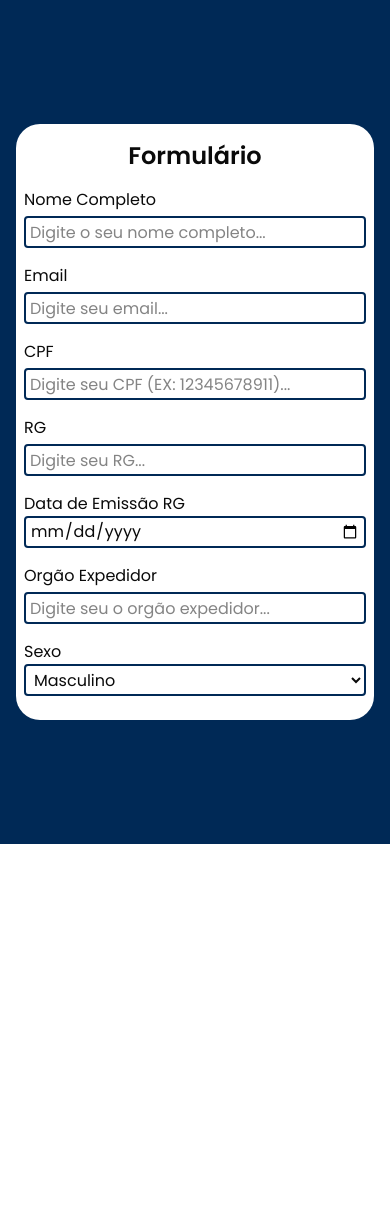
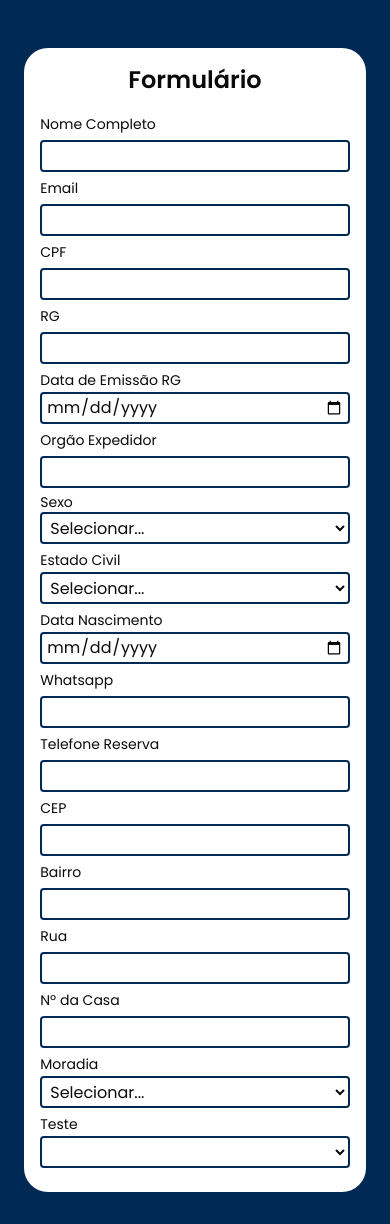
Before and after one commit to Matheus-Guimaraes-Dev/Sistema, a Next.js app: page /formulario in a window 390 px wide. Before the commit the page ends 844 px from the top, so only its background shows below. Built offline with nearby package versions, Linux system fonts and the light colour scheme.

Commit message:
mudancas

```diff
--- a/package.json
+++ b/package.json
@@ -11,6 +11,7 @@
   "dependencies": {
     "@radix-ui/react-label": "^2.1.7",
     "@radix-ui/react-slot": "^1.2.3",
+    "@supabase/auth-helpers-nextjs": "^0.10.0",
     "@supabase/ssr": "^0.6.1",
     "@supabase/supabase-js": "^2.49.8",
     "class-variance-authority": "^0.7.1",
--- a/src/app/formulario/components/index.tsx
+++ b/src/app/formulario/components/index.tsx
@@ -1,84 +1,287 @@
 "use client"
 
 import { Input } from "./input"
+import { useState } from "react"
+
+type CidadesPorEstado = {
+  [estado: string]: string[];
+}
+
+//const cidadesPorEstado: CidadesPorEstado = {
+  Rondonia: [
+    "Porto Velho",
+    "Ji-Paraná",
+    "Ariquemes",
+    "Vilhena",
+    "Cacoal",
+    "Rolim de Moura",
+    "Guajará-Mirim",
+    "Jaru",
+    "Pimenta Bueno",
+    "Machadinho d'Oeste",
+    "Buritis",
+    "Ouro Preto do Oeste",
+    "Espigão d'Oeste",
+    "Nova Mamoré",
+    "Candeias do Jamari",
+    "Alta Floresta d'Oeste",
+    "Presidente Médici",
+    "Cujubim",
+    "São Miguel do Guaporé",
+    "Alto Paraíso"
+  ]
+
+
 
 export function FomularioComponente() {
+
+  const [estado, setEstado] = useState("");
+  const [cidade, setCidade] = useState("");
+
+  const [cpf, setCpf] = useState("");
+  const [rg, setRg] = useState("");
+  const [sexo, setSexo] = useState("");
+  const [estadoCivil, setEstadoCivil] = useState("");
+  const [cep, setCep] = useState("");
+
+   const [moradia, setMoradia] = useState("");
+
+//  const estados = Object.keys(cidadesPorEstado);
+//  const cidades = estado ? cidadesPorEstado[estado] : [];
+
+  async function buscarCep(cep: string) {
+
+    try {
+      const response = await fetch(`https://viacep.com.br/ws/${cep}/json/`)
+      const data = await response.json();
+      console.log(data.localidade);
+
+      setCidade(data.localidade)
+
+    } catch(error) {
+      console.log("Deu errado!");
+    }
+
+
+
+  }
+
+  function limiteCpf(e: React.ChangeEvent<HTMLInputElement>) {
+    const value = e.target.value.replace(/\D/g, "");
+    if (value.length <= 11) {
+      setCpf(value);
+    }
+  }
+
+  function limiteRg(e: React.ChangeEvent<HTMLInputElement>) {
+    const value = e.target.value.replace(/\D/g, "");
+    if(value.length <= 7) {
+      setRg(value);
+    }
+  }
+
   return(
-    <form className="bg-white w-full mx-4 sm:w-100 rounded-3xl pb-6">
+    <form className="bg-white w-full sm:w-100 rounded-3xl pb-6 px-2">
 
-      <h1 className="text-center mt-4 font-semibold text-2xl"> Formulário </h1>
+      <h1 className="text-center mt-4 font-semibold text-2xl pt-4"> Formulário </h1>
 
-      <div className="mt-4 mx-2">
+      <div className="mx-2 mt-4">
 
-        <label> Nome Completo </label>
+        <label className="text-sm sm:text-base"> Nome Completo </label>
         <Input
           type="text"
-          placeholder="Digite o seu nome completo..."
         />
 
       </div>
 
-      <div className="mt-4 mx-2">
+      <div className="mt-[-12px] mx-2 sm:mt-4">
 
-        <label> Email </label>
+        <label className="text-sm sm:text-base"> Email </label>
         <Input
           type="text"
-          placeholder="Digite seu email..."
         />
 
       </div>
 
-      <div className="mt-4 mx-2">
+      <div className="mt-[-12px] mx-2 sm:mt-4">
 
-        <label> CPF </label>
+        <label className="text-sm sm:text-base"> CPF </label>
         <Input
           type="text"
-          placeholder="Digite seu CPF (EX: 12345678911)..."
+          inputMode="numeric"
+          value={cpf}
+          onChange={limiteCpf}
+          maxLength={11}
         />
 
       </div>
 
-      <div className="mt-4 mx-2">
+      <div className="mt-[-12px] mx-2 sm:mt-4">
 
-        <label> RG </label>
+        <label className="text-sm sm:text-base"> RG </label>
         <Input
           type="text"
-          placeholder="Digite seu RG..."
+          inputMode="numeric"
+          value={rg}
+          onChange={limiteRg}
+          maxLength={7}
         />
 
       </div>
 
-      <div className="mt-4 mx-2 flex flex-col">
+      <div className="mt-[-12px] mx-2 sm:mt-4 flex-col mb-4">
 
-        <label> Data de Emissão RG </label>
+        <label className="text-sm sm:text-base"> Data de Emissão RG </label>
         <input
           className="w-full h-8 border-2 px-1 border-[#002956] rounded  focus:outline-[#4b8ed6]"
           type="date"
-          placeholder="Digite seu RG..."
         />
 
       </div>
 
-      <div className="mt-4 mx-2">
+      <div className="mt-[-12px] mx-2 sm:mt-4">
 
-        <label> Orgão Expedidor </label>
+        <label className="text-sm sm:text-base"> Orgão Expedidor </label>
         <Input
           type="text"
-          placeholder="Digite seu o orgão expedidor..."
         />
 
       </div>
 
-      <div className="mt-4 mx-2 flex flex-col">
+      <div className="mt-[-12px] mx-2 sm:mt-4 flex flex-col mb-4">
 
-        <label> Sexo </label>
-        <select className="w-full h-8 border-2 px-1 border-[#002956] rounded  focus:outline-[#4b8ed6]">
+        <label className="text-sm sm:text-base"> Sexo </label>
+        <select
+          className="w-full h-8 border-2 px-1 border-[#002956] rounded  focus:outline-[#4b8ed6]"
+          value={sexo}
+          onChange={ (e) => setSexo(e.target.value)}
+        >
+          <option value="" disabled> Selecionar... </option>
           <option value="opcao1"> Masculino </option>
           <option value="opcao2"> Feminino </option>
         </select>
 
       </div>
 
+      <div className="mt-[-12px] mx-2 sm:mt-4 mb-4">
+
+        <label className="text-sm sm:text-base"> Estado Civil </label>
+        <select
+          className="w-full h-8 border-2 px-1 border-[#002956] rounded  focus:outline-[#4b8ed6]"
+          value={estadoCivil}
+          onChange={ (e) => setEstadoCivil(e.target.value)}
+        >
+          <option value="" disabled> Selecionar... </option>
+          <option value="opcao1"> Solteiro </option>
+          <option value="opcao2"> Casado </option>
+          <option value="opcao2"> Seperado(a) </option>
+          <option value="opcao2"> Divorciado(a) </option>
+          <option value="opcao2"> Viúvo(a) </option>
+        </select>
+
+      </div>
+
+      <div className="mt-[-12px] mx-2 sm:mt-4 mb-4">
+
+        <label className="text-sm sm:text-base"> Data Nascimento </label>
+        <input
+          className="w-full h-8 border-2 px-1 border-[#002956] rounded  focus:outline-[#4b8ed6]"
+          type="date"
+        />
+
+      </div>
+
+      <div className="mt-[-12px] mx-2 sm:mt-4">
+
+        <label className="text-sm sm:text-base"> Whatsapp </label>
+        <Input
+          type="number"
+        />
+
+      </div>
+
+      <div className="mt-[-12px] mx-2 sm:mt-4">
+
+        <label className="text-sm sm:text-base"> Telefone Reserva </label>
+        <Input
+          type="number"
+        />
+
+      </div>
+
+      <div className="mt-[-12px] mx-2 sm:mt-4">
+
+        <label className="text-sm sm:text-base"> CEP </label>
+        <Input
+          type="number"
+          value={cep}
+          onChange={(e) => setCep(e.target.value.replace(/\D/g, ""))}
+          onBlur={() => {
+            if (cep.length === 8) buscarCep(cep);
+          }}
+        />
+
+      </div>
+
+      <div className="mt-[-12px] mx-2 sm:mt-4">
+
+        <label className="text-sm sm:text-base"> Bairro </label>
+        <Input
+          type="text"
+        />
+
+      </div>
+
+      <div className="mt-[-12px] mx-2 sm:mt-4">
+
+        <label className="text-sm sm:text-base"> Rua </label>
+        <Input
+          type="text"
+        />
+
+      </div>
+
+      <div className="mt-[-12px] mx-2 sm:mt-4">
+
+        <label className="text-sm sm:text-base"> Nº da Casa </label>
+        <Input
+          type="number"
+        />
+
+      </div>
+
+      <div className="mt-[-12px] mx-2 sm:mt-4 mb-4">
+
+        <label className="text-sm sm:text-base"> Moradia </label>
+        <select
+          value={moradia}
+          onChange={(e) => setMoradia(e.target.value)}
+          className="w-full h-8 border-2 px-1 border-[#002956] rounded  focus:outline-[#4b8ed6]"
+        >
+          <option value="" disabled> Selecionar... </option>
+          <option value="opcao1"> Casa </option>
+          <option value="opcao2"> Apartamento </option>
+          <option value="opcao2"> Aluguel </option>
+          <option value="opcao2"> Área rural </option>
+        </select>
+
+      </div>
+
+
+
+
+            <div className="mt-[-12px] mx-2 sm:mt-4">
+        <label className="text-sm sm:text-base">Teste</label>
+        <select
+          value={cidade}
+          onChange={(e) => setCidade(e.target.value)}
+          className="w-full h-8 border-2 px-1 border-[#002956] rounded  focus:outline-[#4b8ed6]"
+          disabled={!estado}
+        >
+
+        </select>
+      </div>
+
     </form>
   )
 }
--- a/src/app/formulario/components/input/index.tsx
+++ b/src/app/formulario/components/input/index.tsx
@@ -7,9 +7,13 @@ interface Props {
   value?: string;
   onChange?: (e: React.ChangeEvent<HTMLInputElement>) => void;
   placeholder?: string;
+  inputMode?: string;
+  pattern?: string;
+  maxLength?: number;
+  onBlur?: (e: React.ChangeEvent<HTMLInputElement>) => void;
 }
 
-export function Input({ label, type = 'text', name, value, onChange, placeholder }: Props) {
+export function Input({ label, type = 'text', name, value, onChange, placeholder, inputMode, pattern, maxLength, onBlur }: Props) {
   return (
     <div className="mb-4">
       <label className="block font-semibold mb-1">{label}</label>
@@ -19,7 +23,8 @@ export function Input({ label, type = 'text', name, value, onChange, placeholder
         value={value}
         onChange={onChange}
         placeholder={placeholder}
-        className="w-full h-8 border-2 px-1 border-[#002956] rounded  focus:outline-[#4b8ed6]"
+        onBlur={onBlur}
+        className="w-full h-8 border-2 px-1 border-[#002956] rounded  focus:outline-[#4b8ed6] text-sm sm:text-base"
       />
     </div>
   );
--- a/src/app/formulario/page.tsx
+++ b/src/app/formulario/page.tsx
@@ -2,9 +2,14 @@ import { FomularioComponente } from "./components";
 
 export default function Formulario() {
   return(
-    <div className="flex items-center justify-center h-screen bg-[#002956] ">
+    <div className="flex items-center justify-center bg-[#002956]">
 
-      <FomularioComponente />
+      <section className="mx-4 my-8">
+
+        <FomularioComponente />
+
+      </section>
+
 
     </div>
   )
--- /dev/null
+++ b/src/lib/session.ts
@@ -0,0 +1,12 @@
+import { createMiddlewareClient } from '@supabase/auth-helpers-nextjs'
+import { NextRequest, NextResponse } from 'next/server'
+
+// Função separada para atualizar a sessão
+export async function updateSession(request: NextRequest) {
+  const response = NextResponse.next()
+  const supabase = createMiddlewareClient({ req: request, res: response })
+
+  await supabase.auth.getSession()
+
+  return response
+}
```
Also changed, not shown: src/lib/middleware.ts (+1 -8 lines), 1 other file (tests, documents, lock files or other folders).
